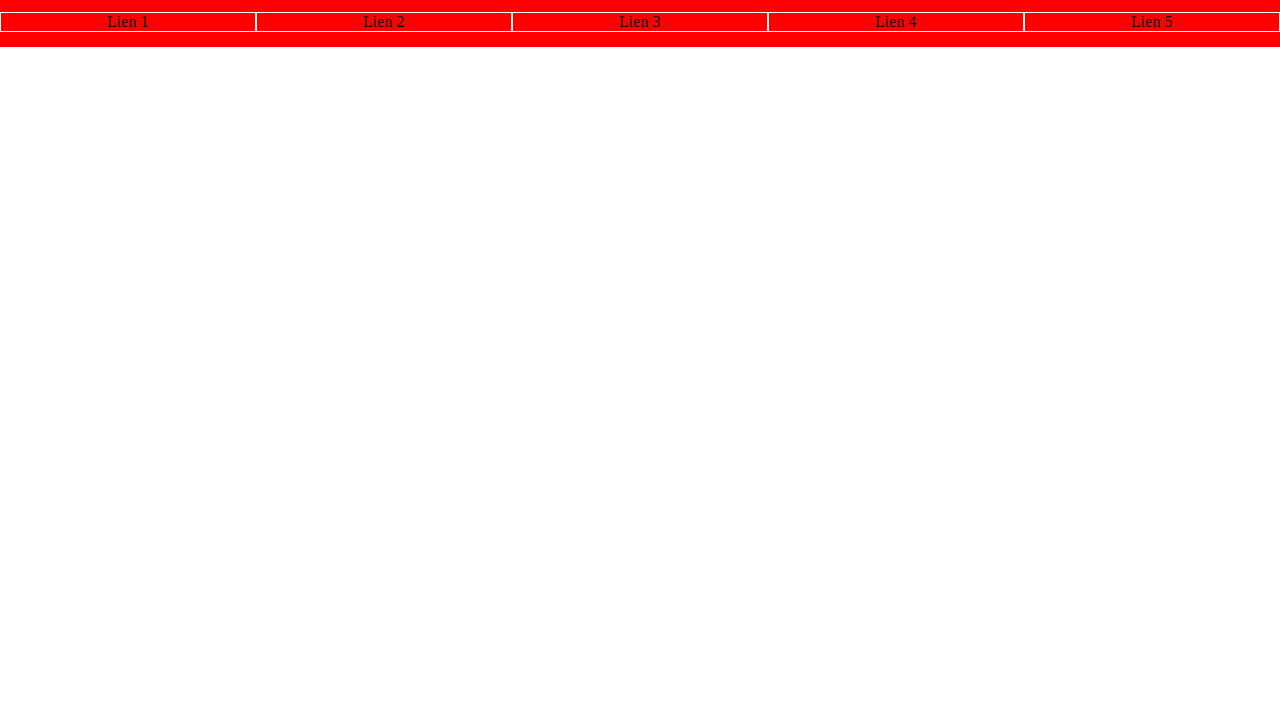
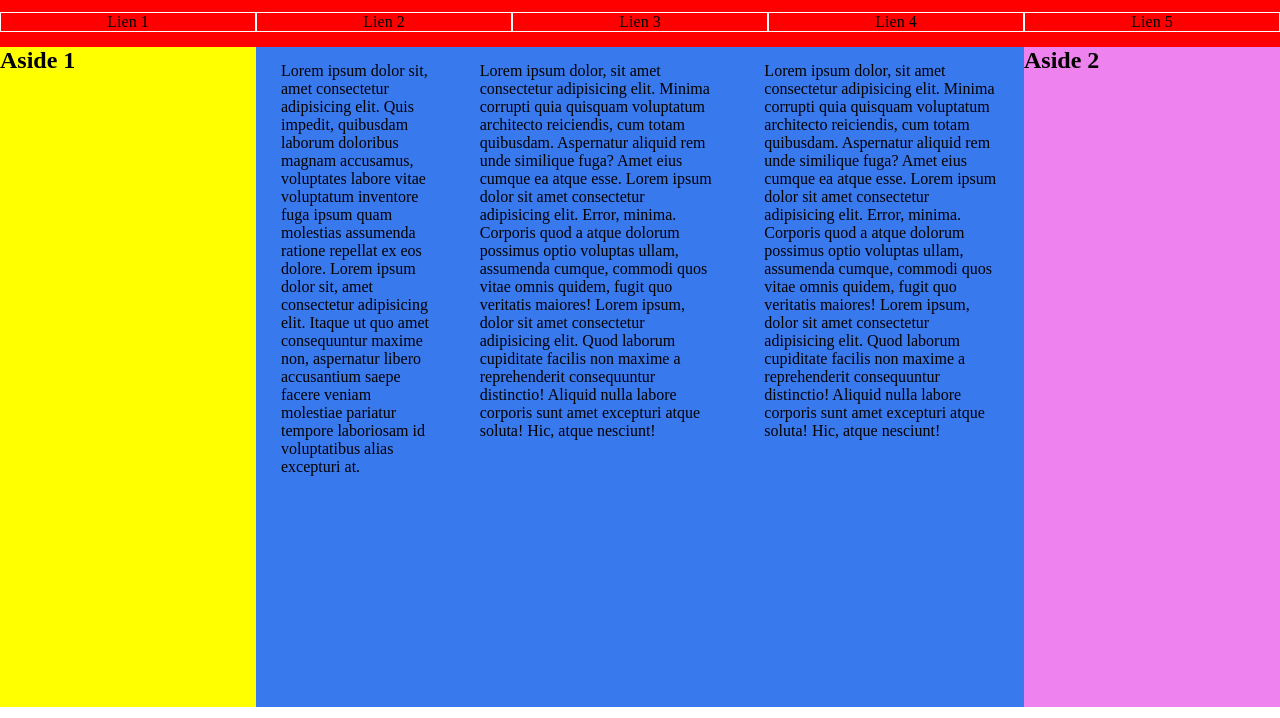
Before and after one commit to Aude-ifa/Exo-flex, a plain HTML site: page index.html in a window 1280 px wide. Shown: the part 82-800 px from the top of the page. Drawn offline with Linux system fonts and the light colour scheme.

Commit message:
3° commit

```diff
--- a/css/style.css
+++ b/css/style.css
@@ -36,3 +36,33 @@ header a {
   border: white 1px solid;
   text-align: center;
 }
+
+/* ----------SECTION---------- */
+#jaune {
+  flex: 1;
+  background-color: yellow;
+}
+
+#violet {
+  flex: 1;
+  background-color: violet;
+}
+
+main {
+  height: 660px;
+  display: flex;
+  flex-direction: row;
+
+}
+section {
+  display: flex;
+  flex: 3;
+  flex-direction: row;
+  background-color: rgb(57, 121, 238);
+  justify-content: center;
+}
+
+section p {
+  padding: 15px 25px;
+
+}
--- a/index.html
+++ b/index.html
@@ -33,6 +33,54 @@
                 </ul>
             </nav>
         </header>
+        <main>
+            <aside id="jaune">
+                <h1>Aside 1</h1>
+            </aside>
+            <section>
+                <article>
+                    <p>Lorem ipsum dolor sit, amet consectetur adipisicing elit. Quis impedit,
+                        quibusdam laborum doloribus magnam accusamus, voluptates labore vitae voluptatum
+                        inventore fuga ipsum quam molestias assumenda ratione repellat ex eos dolore.
+                        Lorem ipsum dolor sit, amet consectetur adipisicing elit. Itaque ut quo amet
+                        consequuntur maxime non, aspernatur libero accusantium saepe facere veniam
+                        molestiae pariatur tempore laboriosam id voluptatibus alias excepturi at.
+                    </p>
+                </article>
+
+                <article>
+                    <p>
+                        Lorem ipsum dolor, sit amet consectetur adipisicing elit. Minima corrupti quia
+                        quisquam voluptatum architecto reiciendis, cum totam quibusdam. Aspernatur
+                        aliquid rem unde similique fuga? Amet eius cumque ea atque esse. Lorem ipsum
+                        dolor sit amet consectetur adipisicing elit. Error, minima. Corporis quod a
+                        atque dolorum possimus optio voluptas ullam, assumenda cumque, commodi quos
+                        vitae omnis quidem, fugit quo veritatis maiores! Lorem ipsum, dolor sit amet
+                        consectetur adipisicing elit. Quod laborum cupiditate facilis non maxime a
+                        reprehenderit consequuntur distinctio! Aliquid nulla labore corporis sunt amet
+                        excepturi atque soluta! Hic, atque nesciunt!
+                    </p>
+                </article>
+
+                <article>
+                    <p>
+                        Lorem ipsum dolor, sit amet consectetur adipisicing elit. Minima corrupti quia
+                        quisquam voluptatum architecto reiciendis, cum totam quibusdam. Aspernatur
+                        aliquid rem unde similique fuga? Amet eius cumque ea atque esse. Lorem ipsum
+                        dolor sit amet consectetur adipisicing elit. Error, minima. Corporis quod a
+                        atque dolorum possimus optio voluptas ullam, assumenda cumque, commodi quos
+                        vitae omnis quidem, fugit quo veritatis maiores! Lorem ipsum, dolor sit amet
+                        consectetur adipisicing elit. Quod laborum cupiditate facilis non maxime a
+                        reprehenderit consequuntur distinctio! Aliquid nulla labore corporis sunt amet
+                        excepturi atque soluta! Hic, atque nesciunt!
+                    </p>
+                </article>
+            </section>
+            <aside id="violet">
+                <h1>Aside 2
+                </h1>
+            </aside>
+        </main>
 
     </body>
 </html>
```
